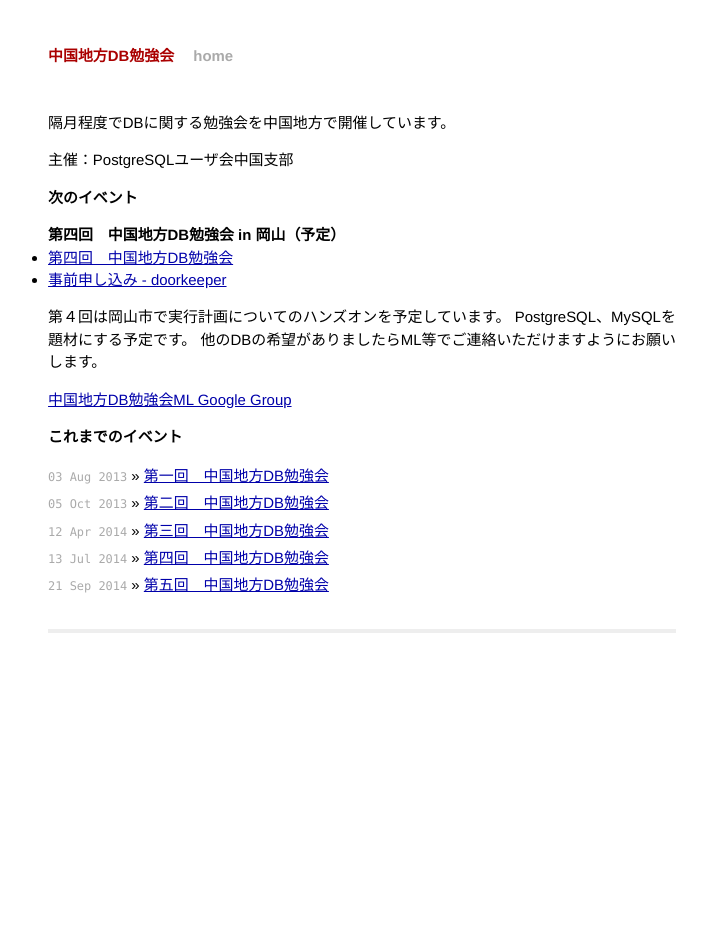
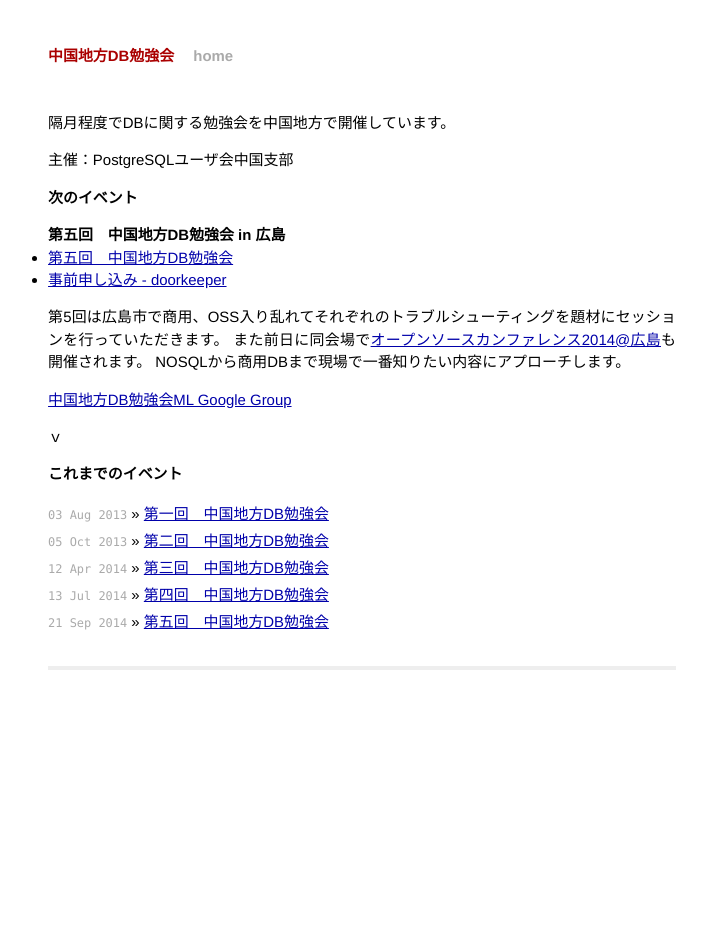
Before and after one commit to dbstudychugoku/dbstudychugoku.github.io, a Jekyll site: the page built from index.markdown, in a window 1280 px wide. Shown: the whole page, without its empty margins (278-985 px from the left). Built offline with Jekyll 4.4.1, drawn with Linux system fonts in a browser that asks for light colours; Markdown is read by kramdown in place of the engine named in the settings.

Commit message:
第五回開催概要に変更
TOPページの内容を第五回に変更

```diff
--- a/index.markdown
+++ b/index.markdown
@@ -9,19 +9,19 @@ layout: default
 
 # 次のイベント
 
-## 第四回　中国地方DB勉強会 in 岡山（予定）
+## 第五回　中国地方DB勉強会 in 広島
 
-* [第四回　中国地方DB勉強会](/events/event-004.html)
-* [事前申し込み - doorkeeper](http://dbstudychugoku.doorkeeper.jp/events/11642)
+* [第五回　中国地方DB勉強会](/events/event-005.html)
+* [事前申し込み - doorkeeper](http://dbstudychugoku.doorkeeper.jp/events/14008)
 
 
-第４回は岡山市で実行計画についてのハンズオンを予定しています。
-PostgreSQL、MySQLを題材にする予定です。
-他のDBの希望がありましたらML等でご連絡いただけますようにお願いします。
+第5回は広島市で商用、OSS入り乱れてそれぞれのトラブルシューティングを題材にセッションを行っていただきます。
+また前日に同会場で[オープンソースカンファレンス2014@広島](https://www.ospn.jp/osc2014-hiroshima)も開催されます。
+NOSQLから商用DBまで現場で一番知りたい内容にアプローチします。
 
 [中国地方DB勉強会ML Google Group](https://groups.google.com/forum/#!forum/dbstudychugoku)
 
-
+ｖ
 # これまでのイベント
 
 <ul class="posts">
```
